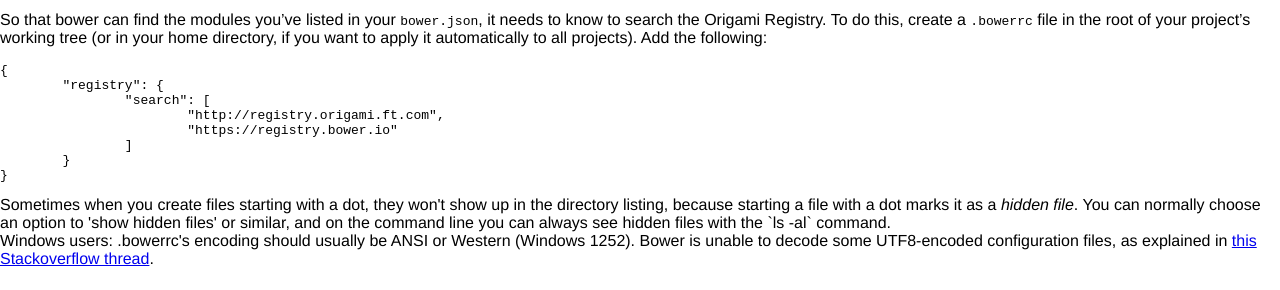
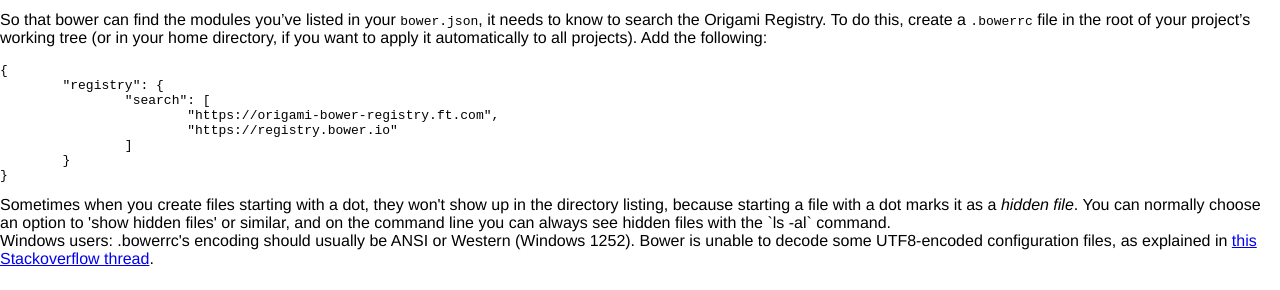
Before and after one commit to Financial-Times/ft-origami, a Jekyll site: the page built from docs/developer-guide/building-modules.md, in a window 1280 px wide and 900 px high, scrolled down 2860 px. Shown: the part 197-487 px from the top of the window. Built offline with Jekyll 4.4.1, drawn with Linux system fonts in a browser that asks for light colours; nearby versions of some CDN libraries; comment, search, counter and statistics services are not loaded; a style sheet for code colours, icons or effects is not loaded; part of the change alters nothing that is shown.

Commit message:
Update docs to show new canonical bower registry endpoint

```diff
--- a/docs/developer-guide/building-modules.md
+++ b/docs/developer-guide/building-modules.md
@@ -159,7 +159,7 @@ So that bower can find the modules you've listed in your `bower.json`, it needs
 	{
 		"registry": {
 			"search": [
-				"http://registry.origami.ft.com",
+				"https://origami-bower-registry.ft.com",
 				"https://registry.bower.io"
 			]
 		}
```
